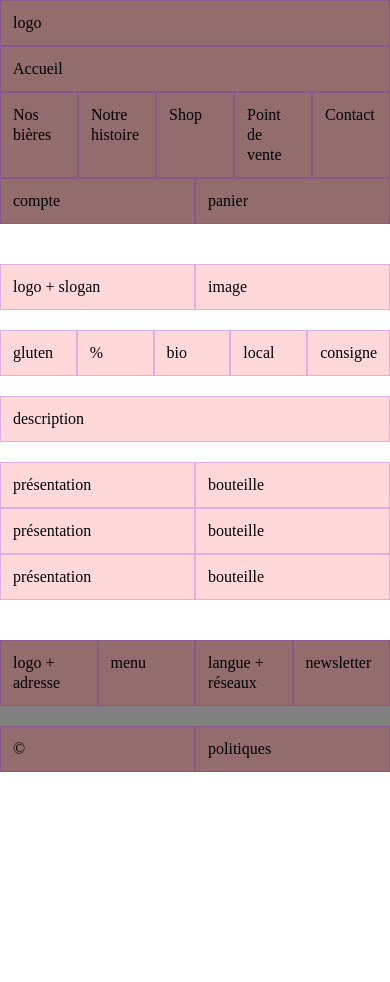
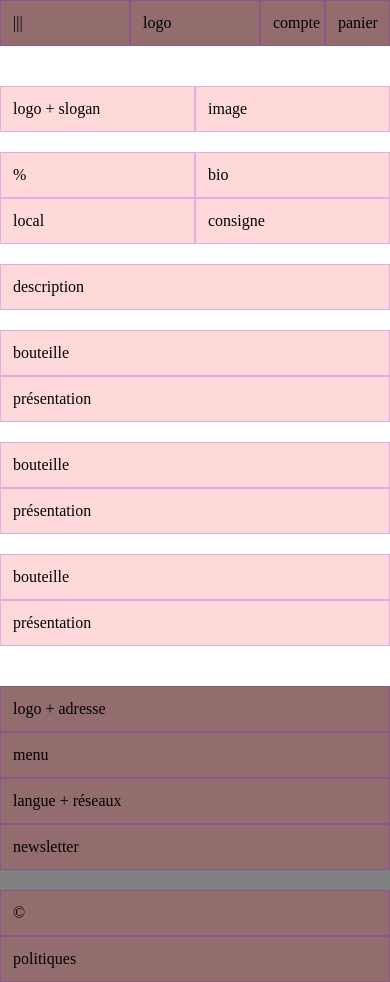
Before and after one commit to jordancrettenand/LICORNE, a website built with Parcel: page src/index.html in a window 390 px wide. Before the commit the page ends 844 px from the top, so only its background shows below. Built offline with nearby package versions, Linux system fonts and the light colour scheme.

Commit message:
site responsive

```diff
--- a/src/index.html
+++ b/src/index.html
@@ -8,19 +8,18 @@
   </head>
   <body>
     <header>
-      <div class="container-2">
-        <div class="container">
-          <div class="row">
-            <div class="col">logo</div>
-            <div class="col-lg">Accueil</div>
-            <div class="col">Nos bières</div>
-            <div class="col">Notre histoire</div>
-            <div class="col">Shop</div>
-            <div class="col">Point de vente</div>
-            <div class="col">Contact</div>
-            <div class="col">compte</div>
-            <div class="col">panier</div>
-          </div>
+      <div class="container">
+        <div class="row">
+          <div class="col-4 d-lg-none">|||</div>
+          <div class="col-4 col-lg">logo</div>
+          <div class="col d-none d-lg-block">Accueil</div>
+          <div class="col d-none d-lg-block">Nos bières</div>
+          <div class="col d-none d-lg-block">Notre histoire</div>
+          <div class="col d-none d-lg-block">Shop</div>
+          <div class="col d-none d-lg-block">Point de vente</div>
+          <div class="col d-none d-lg-block">Contact</div>
+          <div class="col-2 col-lg">compte</div>
+          <div class="col-2 col-lg">panier</div>
         </div>
       </div>
     </header>
@@ -40,11 +39,10 @@
 
       <div class="container">
         <div class="row">
-          <div class="col">gluten</div>
-          <div class="col">%</div>
-          <div class="col">bio</div>
-          <div class="col">local</div>
-          <div class="col">consigne</div>
+          <div class="col-6 col-md-6 col-lg-3">%</div>
+          <div class="col-6 col-md-6 col-lg-3">bio</div>
+          <div class="col-6 col-md-6 col-lg-3">local</div>
+          <div class="col-6 col-md-6 col-lg-3">consigne</div>
         </div>
       </div>
 
@@ -61,22 +59,26 @@
 
     <div class="container">
       <div class="row">
-        <div class="col">présentation</div>
-        <div class="col">bouteille</div>
+        <div class="col-12 col-md-6">bouteille</div>
+        <div class="col-12 col-md-6">présentation</div>
       </div>
     </div>
 
+    <br />
+
     <div class="container">
       <div class="row">
-        <div class="col">présentation</div>
-        <div class="col">bouteille</div>
+        <div class="col-12 col-md-6">bouteille</div>
+        <div class="col-12 col-md-6">présentation</div>
       </div>
     </div>
 
+    <br />
+
     <div class="container">
       <div class="row">
-        <div class="col">présentation</div>
-        <div class="col">bouteille</div>
+        <div class="col-12 col-md-6">bouteille</div>
+        <div class="col-12 col-md-6">présentation</div>
       </div>
     </div>
 
@@ -86,10 +88,10 @@
     <footer>
       <div class="container">
         <div class="row">
-          <div class="col">logo + adresse</div>
-          <div class="col">menu</div>
-          <div class="col">langue + réseaux</div>
-          <div class="col">newsletter</div>
+          <div class="col-12 col-md-6 col-lg-3">logo + adresse</div>
+          <div class="col-12 col-md-6 col-lg-3">menu</div>
+          <div class="col-12 col-md-6 col-lg-3">langue + réseaux</div>
+          <div class="col-12 col-md-6 col-lg-3">newsletter</div>
         </div>
       </div>
 
@@ -97,8 +99,8 @@
 
       <div class="container">
         <div class="row">
-          <div class="col">©</div>
-          <div class="col">politiques</div>
+          <div class="col-12 col-md-6">©</div>
+          <div class="col-12 col-md-6">politiques</div>
         </div>
       </div>
     </footer>
```
